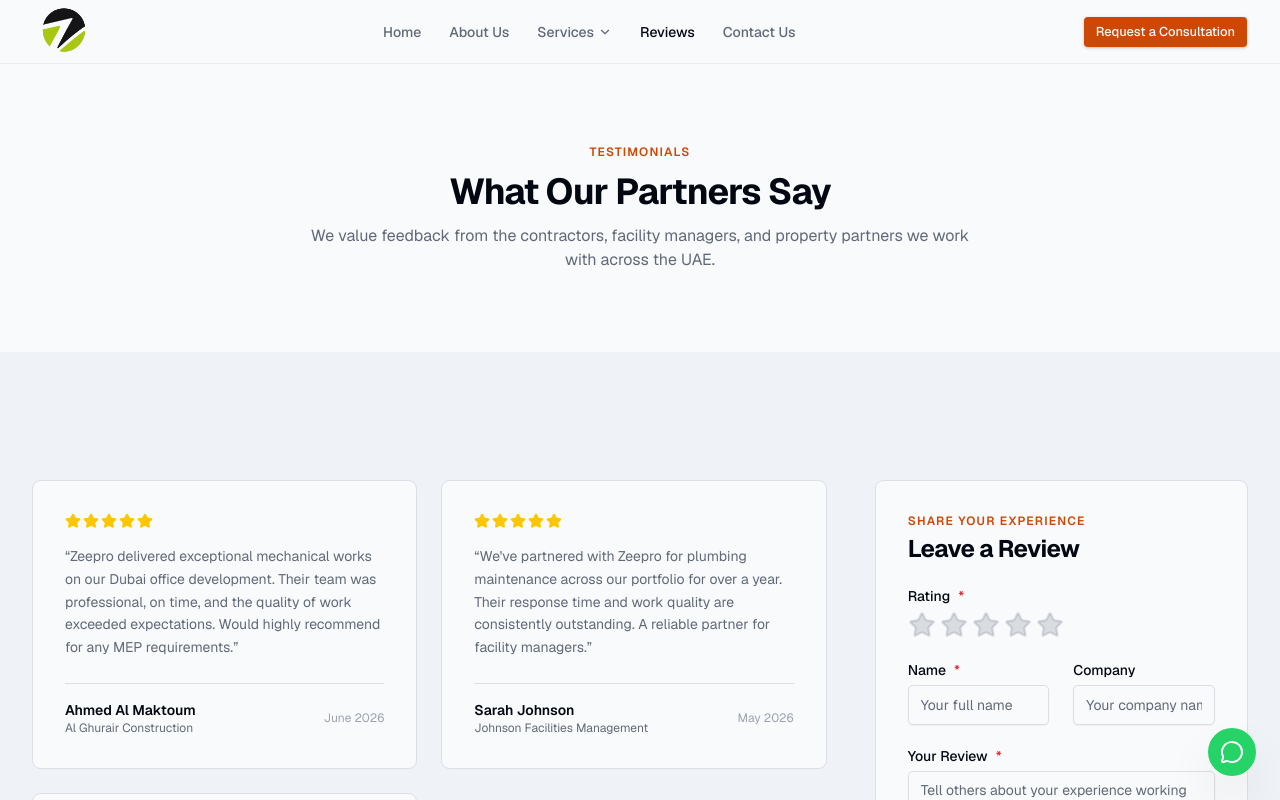
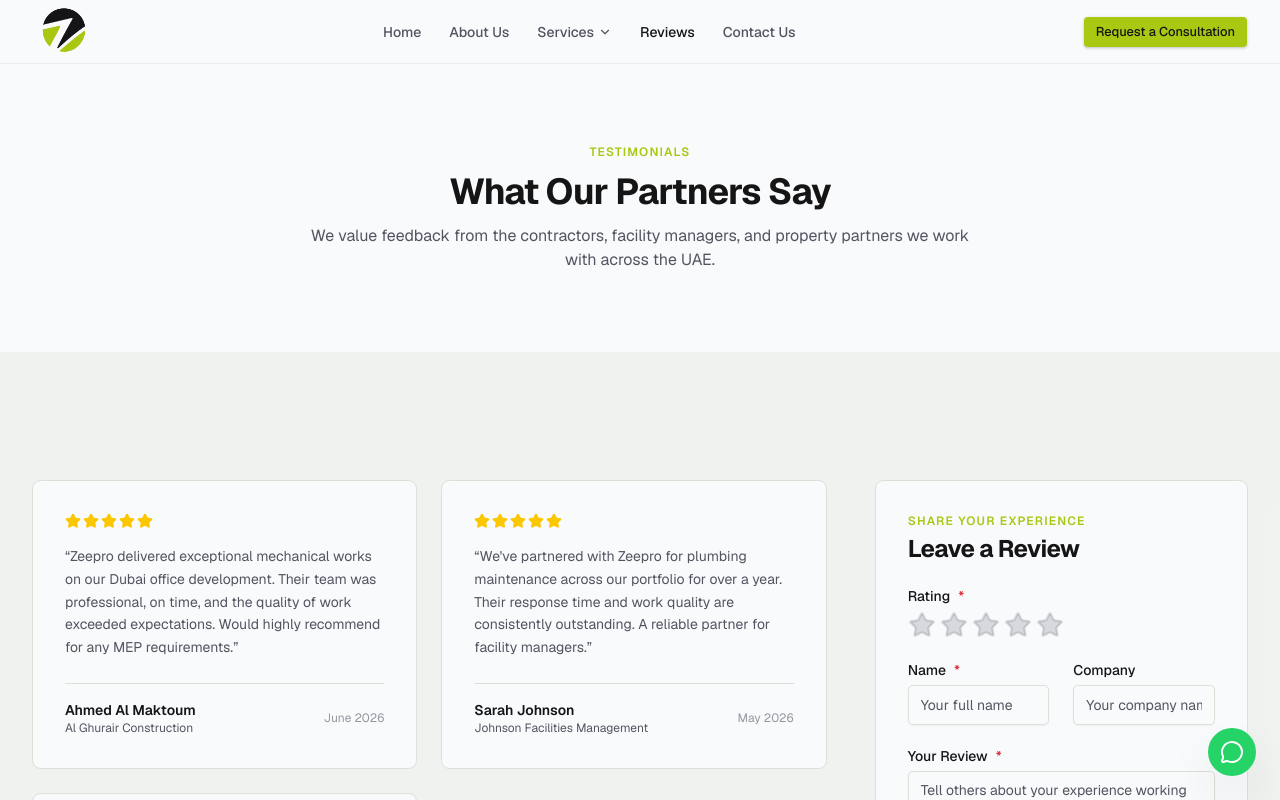
Before and after one commit to zee-pro/zeepro-services, a Next.js app: page /reviews in a window 1280 px wide. Shown: the top 800 px of the page. Built offline with nearby package versions, Linux system fonts and the light colour scheme.

Commit message:
chore: update theme as per logo

```diff
--- a/src/app/globals.css
+++ b/src/app/globals.css
@@ -50,71 +50,71 @@
 
 :root {
   --background: oklch(0.985 0.003 247.9);
-  --foreground: oklch(0.13 0.028 261.7);
+  --foreground: oklch(0.1962 0.002 286.2);
   --card: oklch(1 0 0);
-  --card-foreground: oklch(0.13 0.028 261.7);
+  --card-foreground: oklch(0.1962 0.002 286.2);
   --popover: oklch(1 0 0);
-  --popover-foreground: oklch(0.13 0.028 261.7);
-  --primary: oklch(0.18 0.037 261.7);
+  --popover-foreground: oklch(0.1962 0.002 286.2);
+  --primary: oklch(0.1962 0.002 286.2);
   --primary-foreground: oklch(0.985 0.003 247.9);
-  --secondary: oklch(0.95 0.01 260);
-  --secondary-foreground: oklch(0.18 0.037 261.7);
-  --muted: oklch(0.94 0.008 256);
-  --muted-foreground: oklch(0.52 0.025 261.7);
-  --accent: oklch(0.58 0.18 40);
-  --accent-foreground: oklch(0.985 0.003 247.9);
+  --secondary: oklch(0.95 0.01 120);
+  --secondary-foreground: oklch(0.1962 0.002 286.2);
+  --muted: oklch(0.94 0.008 120);
+  --muted-foreground: oklch(0.45 0.02 286.2);
+  --accent: oklch(0.7821 0.1832 120.4);
+  --accent-foreground: oklch(0.1962 0.002 286.2);
   --destructive: oklch(0.58 0.21 25);
-  --border: oklch(0.9 0.01 256);
-  --input: oklch(0.9 0.01 256);
-  --ring: oklch(0.18 0.037 261.7);
-  --chart-1: oklch(0.18 0.037 261.7);
-  --chart-2: oklch(0.58 0.18 40);
-  --chart-3: oklch(0.42 0.05 260);
-  --chart-4: oklch(0.35 0.03 260);
-  --chart-5: oklch(0.25 0.04 261.7);
+  --border: oklch(0.9 0.01 120);
+  --input: oklch(0.9 0.01 120);
+  --ring: oklch(0.7821 0.1832 120.4);
+  --chart-1: oklch(0.1962 0.002 286.2);
+  --chart-2: oklch(0.7821 0.1832 120.4);
+  --chart-3: oklch(0.42 0.05 286);
+  --chart-4: oklch(0.35 0.03 286);
+  --chart-5: oklch(0.25 0.04 286.2);
   --radius: 0.375rem;
   --sidebar: oklch(0.985 0.003 247.9);
-  --sidebar-foreground: oklch(0.13 0.028 261.7);
-  --sidebar-primary: oklch(0.18 0.037 261.7);
+  --sidebar-foreground: oklch(0.1962 0.002 286.2);
+  --sidebar-primary: oklch(0.1962 0.002 286.2);
   --sidebar-primary-foreground: oklch(0.985 0.003 247.9);
-  --sidebar-accent: oklch(0.58 0.18 40);
-  --sidebar-accent-foreground: oklch(0.985 0.003 247.9);
-  --sidebar-border: oklch(0.9 0.01 256);
-  --sidebar-ring: oklch(0.18 0.037 261.7);
+  --sidebar-accent: oklch(0.7821 0.1832 120.4);
+  --sidebar-accent-foreground: oklch(0.1962 0.002 286.2);
+  --sidebar-border: oklch(0.9 0.01 120);
+  --sidebar-ring: oklch(0.7821 0.1832 120.4);
 }
 
 .dark {
-  --background: oklch(0.12 0.028 261.7);
-  --foreground: oklch(0.92 0.008 256);
-  --card: oklch(0.16 0.03 261.7);
-  --card-foreground: oklch(0.92 0.008 256);
-  --popover: oklch(0.16 0.03 261.7);
-  --popover-foreground: oklch(0.92 0.008 256);
-  --primary: oklch(0.85 0.08 75);
-  --primary-foreground: oklch(0.12 0.028 261.7);
-  --secondary: oklch(0.22 0.03 260);
-  --secondary-foreground: oklch(0.92 0.008 256);
-  --muted: oklch(0.22 0.03 260);
-  --muted-foreground: oklch(0.65 0.02 256);
-  --accent: oklch(0.58 0.18 40);
-  --accent-foreground: oklch(0.12 0.028 261.7);
+  --background: oklch(0.1962 0.002 286.2);
+  --foreground: oklch(0.97 0.002 120);
+  --card: oklch(0.23 0.003 286.2);
+  --card-foreground: oklch(0.97 0.002 120);
+  --popover: oklch(0.23 0.003 286.2);
+  --popover-foreground: oklch(0.97 0.002 120);
+  --primary: oklch(0.7821 0.1832 120.4);
+  --primary-foreground: oklch(0.1962 0.002 286.2);
+  --secondary: oklch(0.28 0.01 120);
+  --secondary-foreground: oklch(0.97 0.002 120);
+  --muted: oklch(0.28 0.01 120);
+  --muted-foreground: oklch(0.6 0.015 120);
+  --accent: oklch(0.7821 0.1832 120.4);
+  --accent-foreground: oklch(0.1962 0.002 286.2);
   --destructive: oklch(0.65 0.24 25);
-  --border: oklch(0.28 0.03 260);
-  --input: oklch(0.28 0.03 260);
-  --ring: oklch(0.65 0.02 256);
-  --chart-1: oklch(0.85 0.08 75);
-  --chart-2: oklch(0.58 0.18 40);
-  --chart-3: oklch(0.65 0.02 256);
-  --chart-4: oklch(0.42 0.05 260);
-  --chart-5: oklch(0.28 0.03 260);
-  --sidebar: oklch(0.16 0.03 261.7);
-  --sidebar-foreground: oklch(0.92 0.008 256);
-  --sidebar-primary: oklch(0.85 0.08 75);
-  --sidebar-primary-foreground: oklch(0.12 0.028 261.7);
-  --sidebar-accent: oklch(0.58 0.18 40);
-  --sidebar-accent-foreground: oklch(0.12 0.028 261.7);
-  --sidebar-border: oklch(0.28 0.03 260);
-  --sidebar-ring: oklch(0.65 0.02 256);
+  --border: oklch(0.32 0.01 120);
+  --input: oklch(0.32 0.01 120);
+  --ring: oklch(0.7821 0.1832 120.4);
+  --chart-1: oklch(0.7821 0.1832 120.4);
+  --chart-2: oklch(0.7821 0.1832 120.4);
+  --chart-3: oklch(0.6 0.015 120);
+  --chart-4: oklch(0.42 0.01 120);
+  --chart-5: oklch(0.32 0.01 120);
+  --sidebar: oklch(0.23 0.003 286.2);
+  --sidebar-foreground: oklch(0.97 0.002 120);
+  --sidebar-primary: oklch(0.7821 0.1832 120.4);
+  --sidebar-primary-foreground: oklch(0.1962 0.002 286.2);
+  --sidebar-accent: oklch(0.7821 0.1832 120.4);
+  --sidebar-accent-foreground: oklch(0.1962 0.002 286.2);
+  --sidebar-border: oklch(0.32 0.01 120);
+  --sidebar-ring: oklch(0.7821 0.1832 120.4);
 }
 
 @layer base {
--- a/src/components/contact/contact-form.tsx
+++ b/src/components/contact/contact-form.tsx
@@ -14,7 +14,7 @@ const contactSchema = z.object({
   name: z.string().min(1, "Name is required"),
   company: z.string().min(1, "Company name is required"),
   email: z.string().email("Invalid email address"),
-  phone: z.string().optional(),
+  phone: z.string().min(1, "Phone number is required"),
   service: z.string().min(1, "Please select a service"),
   message: z.string().min(10, "Message must be at least 10 characters"),
   honeypot: z.string().max(0, "Bot detected"),
@@ -176,14 +176,20 @@ export function ContactForm() {
           </div>
 
           <div className="space-y-2">
-            <Label htmlFor="phone">Phone</Label>
+            <Label htmlFor="phone">
+              Phone <span className="text-destructive">*</span>
+            </Label>
             <Input
               id="phone"
               type="tel"
               placeholder="+971 XX XXX XXXX"
               {...register("phone")}
+              aria-invalid={!!errors.phone}
               className="h-10"
             />
+            {errors.phone && (
+              <p className="text-xs text-destructive">{errors.phone.message}</p>
+            )}
           </div>
 
           <div className="space-y-2 sm:col-span-2">
--- a/src/components/home/cta-section.tsx
+++ b/src/components/home/cta-section.tsx
@@ -39,7 +39,7 @@ export function CTASection() {
             >
               <Button
                 size="lg"
-                className="gap-2 bg-accent-foreground text-primary hover:bg-accent-foreground/90"
+                className="gap-2 bg-accent-foreground text-background hover:bg-accent-foreground/90"
               >
                 <MessageCircle className="size-4" />
                 Message on WhatsApp
--- a/src/components/home/hero.tsx
+++ b/src/components/home/hero.tsx
@@ -36,11 +36,11 @@ export function Hero() {
       {/* Dark gradient overlays for readability */}
       <div
         aria-hidden="true"
-        className="pointer-events-none absolute inset-0 bg-gradient-to-r from-[oklch(0.12_0.028_261.7/0.92)] via-[oklch(0.12_0.028_261.7/0.85)] to-[oklch(0.12_0.028_261.7/0.6)]"
+        className="pointer-events-none absolute inset-0 bg-gradient-to-r from-[oklch(0.1962_0.002_286.2/0.92)] via-[oklch(0.1962_0.002_286.2/0.85)] to-[oklch(0.1962_0.002_286.2/0.6)]"
       />
       <div
         aria-hidden="true"
-        className="pointer-events-none absolute inset-0 bg-gradient-to-t from-[oklch(0.12_0.028_261.7/0.8)] via-transparent to-[oklch(0.12_0.028_261.7/0.3)]"
+        className="pointer-events-none absolute inset-0 bg-gradient-to-t from-[oklch(0.1962_0.002_286.2/0.8)] via-transparent to-[oklch(0.1962_0.002_286.2/0.3)]"
       />
 
       {/* Industrial grid pattern overlay */}
--- a/src/components/services/service-detail.tsx
+++ b/src/components/services/service-detail.tsx
@@ -33,11 +33,11 @@ export function ServiceDetail({
         />
         <div
           aria-hidden="true"
-          className="pointer-events-none absolute inset-0 bg-gradient-to-r from-[oklch(0.12_0.028_261.7/0.92)] via-[oklch(0.12_0.028_261.7/0.7)] to-[oklch(0.12_0.028_261.7/0.4)]"
+          className="pointer-events-none absolute inset-0 bg-gradient-to-r from-[oklch(0.1962_0.002_286.2/0.92)] via-[oklch(0.1962_0.002_286.2/0.7)] to-[oklch(0.1962_0.002_286.2/0.4)]"
         />
         <div
           aria-hidden="true"
-          className="pointer-events-none absolute inset-0 bg-gradient-to-t from-[oklch(0.12_0.028_261.7/0.6)] via-transparent to-transparent"
+          className="pointer-events-none absolute inset-0 bg-gradient-to-t from-[oklch(0.1962_0.002_286.2/0.6)] via-transparent to-transparent"
         />
         <div
           aria-hidden="true"
```
Also changed, not shown: 2 other files (tests, documents, lock files or other folders).
